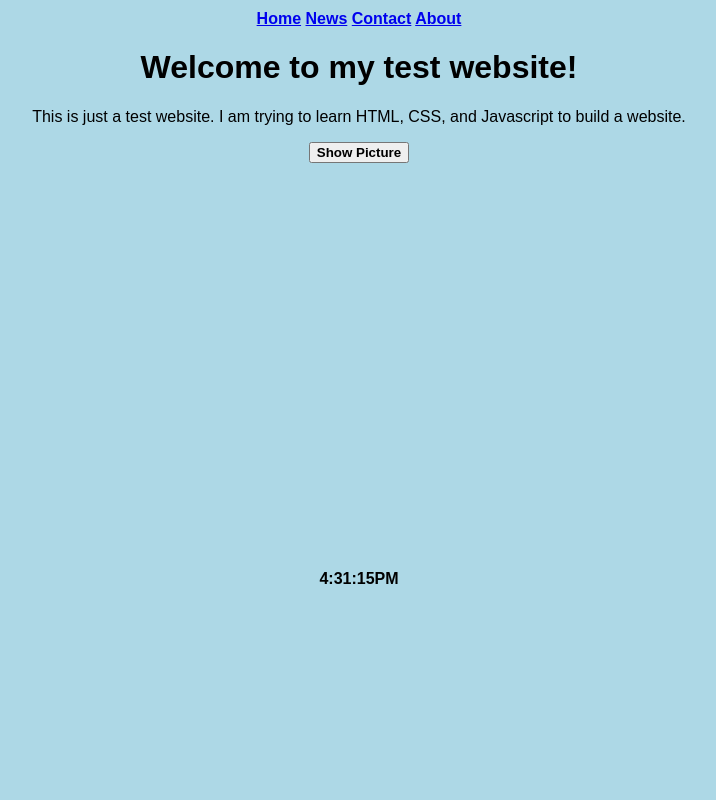
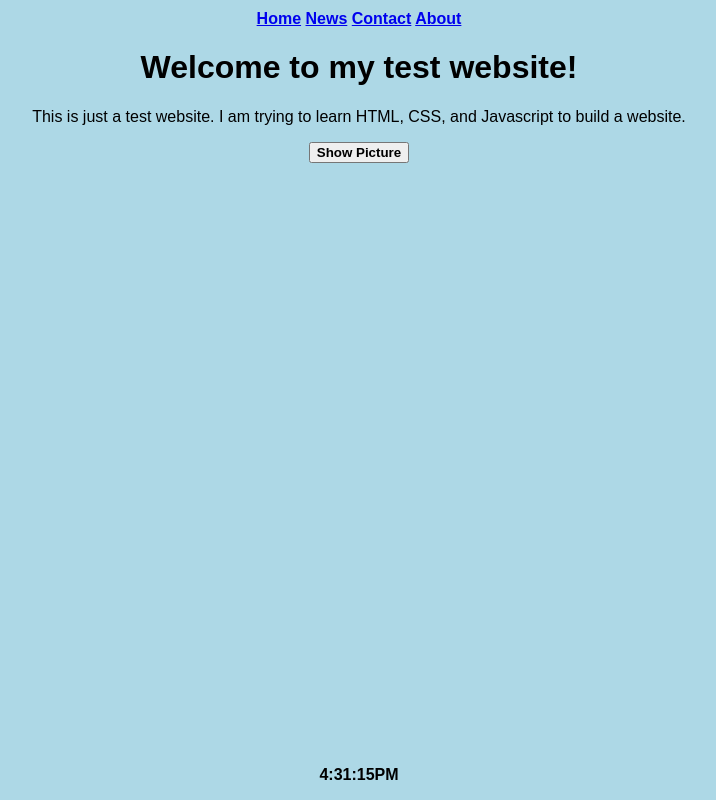
Before and after one commit to kbeanblossom/myWebsite, a plain HTML site: page index.html in a window 1280 px wide. Shown: the whole page, without its empty margins (281-997 px from the left). Drawn offline with Linux system fonts and the light colour scheme.

Commit message:
moved time to footer div

```diff
--- a/index.html
+++ b/index.html
@@ -21,7 +21,7 @@
             <div></div>
             <img id="pic" src="resources/IMG_0233.jpg" width="302" height="403" style="visibility:hidden"></img>
         </div>
-        <div id="time" class="time"></div>
+        <div id="time" class="footer"></div>
         <script src="js/main.js"></script>
     </body>
 </html>
--- a/style.css
+++ b/style.css
@@ -15,6 +15,7 @@ body {
     padding: 0;
     padding-top: 10px;
     text-align: center;
+    background: lightblue
 }
 
 .content {
@@ -25,6 +26,11 @@ body {
 .topNav {
     font-weight: bold;
     font-family: Arial, Helvetica, sans-serif;
+}
+
+.topNav a:hover {
+    background-color: white;
+    color: blue;
 }
 
 h1 {
@@ -40,20 +46,16 @@ p {
     font-family: Arial, Helvetica, sans-serif;
 }
 
-body {
-    background: lightblue;
-}
-
 h2 {
     font-family: Arial, Helvetica, sans-serif;
 }
 
-div.topNav a:hover {
-    background-color: white;
-    color: blue;
-}
-
-div.time {
+.footer {
     font-weight: bold;
     font-family: Arial, Helvetica, sans-serif;
-}
+    position: absolute;
+    right: 0;
+    bottom: 0;
+    left: 0;
+    padding: 1rem;
+    }
```
Also changed, not shown: about.html (+1 -1 lines), contact.html (+1 -1 lines), news.html (+1 -1 lines).
